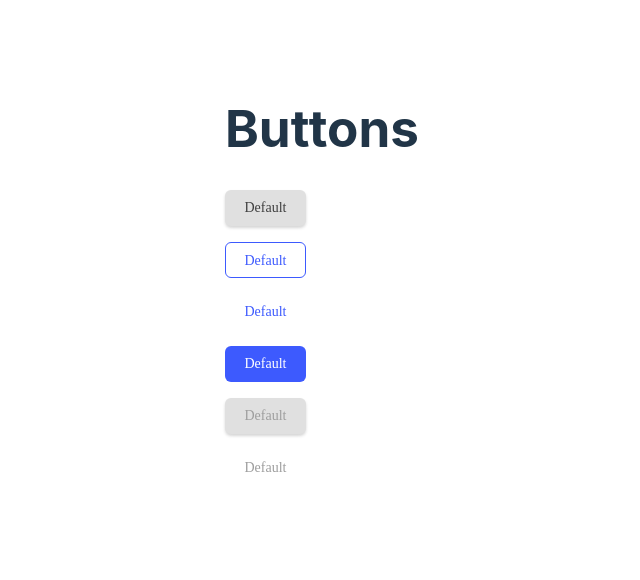
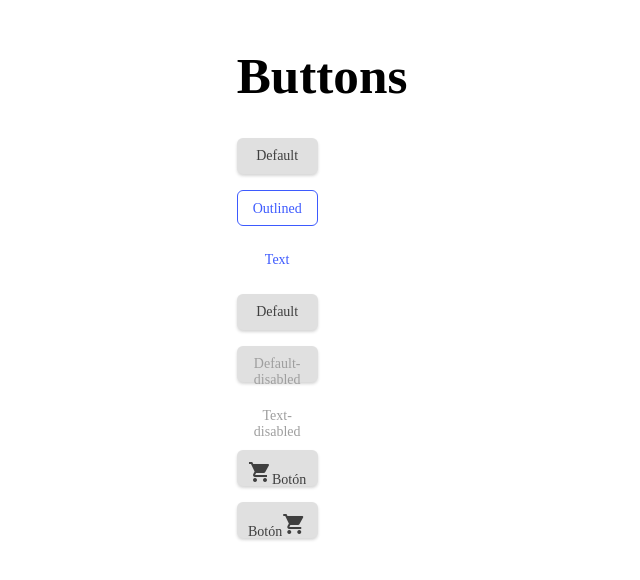
Before and after one commit to SamantaDriuzzi/desafioComponenteBoton, a React (Vite) app in the folder button-component-master/desafioBoton/: page / in a window 1280 px wide. Shown: the part 124-704 px from the top of the page, without its empty margins (318-958 px from the left). Built offline with nearby package versions, Linux system fonts and the light colour scheme.

Commit message:
Correccion de errores de consola

```diff
--- a/button-component-master/desafioBoton/index.html
+++ b/button-component-master/desafioBoton/index.html
@@ -4,6 +4,10 @@
     <meta charset="UTF-8" />
     <link rel="icon" type="image/svg+xml" href="/vite.svg" />
     <meta name="viewport" content="width=device-width, initial-scale=1.0" />
+    <link
+      href="https://fonts.googleapis.com/icon?family=Material+Icons"
+      rel="stylesheet"
+    />
     <title>ChallengeButton</title>
   </head>
   <body>
--- a/button-component-master/desafioBoton/src/App.jsx
+++ b/button-component-master/desafioBoton/src/App.jsx
@@ -7,13 +7,15 @@ function App() {
       <h1>Buttons</h1>
       <div className="container-buttons">
         <Button>Default</Button>
-        <Button variant={"outline"}>Default</Button>
-        <Button variant={"text"}>Default</Button>
-        <Button disableShadow>Default</Button>
-        <Button disabled>Default</Button>
+        <Button variant={"outline"}>Outlined</Button>
+        <Button variant={"text"}>Text</Button>
+        <Button disableshadow>Default</Button>
+        <Button disabled>Default-disabled</Button>
         <Button variant={"text"} disabled>
-          Default
+          Text-disabled
         </Button>
+        <Button startIcon={"local_grocery_store"}>Botón</Button>
+        <Button endIcon={"local_grocery_store"}>Botón</Button>
       </div>
     </>
   );
--- a/button-component-master/desafioBoton/src/component/Button.jsx
+++ b/button-component-master/desafioBoton/src/component/Button.jsx
@@ -1,90 +1,21 @@
 import PropTypes from "prop-types";
-import styled from "styled-components";
+import StyledButton from "./ButtonStyledComponent";
 
-const StyledButton = styled.button`
-  width: 81px;
-  height: 36px;
-  flex-shrink: 0;
-  border-radius: 6px;
-  text-align: center;
-  font-family: "Noto Sans JP";
-  font-size: 14px;
-  font-style: normal;
-  font-weight: 500;
-  line-height: normal;
-  box-sizing: border-box;
-  padding: 10px;
-
-  background-color: ${(props) =>
-    props.variant === "outline"
-      ? "transparent"
-      : props.variant === "text"
-      ? "transparent"
-      : props.disableShadow
-      ? "#3d5afe"
-      : props.disabled
-      ? "#e0e0e0"
-      : props.variant === "text" && props.disabled
-      ? "transparent"
-      : "#e0e0e0"};
-
-  color: ${(props) =>
-    props.variant === "outline"
-      ? "#3d5afe"
-      : props.variant === "text" && !props.disabled
-      ? "#3d5afe"
-      : props.disableShadow
-      ? "#FFF"
-      : props.disabled
-      ? "#9E9E9E"
-      : props.disabled && props.variant === "text"
-      ? "#9E9E9E"
-      : "#3f3f3f"};
-
-  border: ${(props) =>
-    props.variant === "outline" ? "1px solid #3d5afe" : "none"};
-
-  box-shadow: ${(props) =>
-    props.variant === "outline"
-      ? "none"
-      : props.variant === "text"
-      ? "none"
-      : props.disableShadow
-      ? "none"
-      : "0px 2px 3px 0px rgba(51, 51, 51, 0.2)"};
-
-  &:hover,
-  &:focus {
-    background-color: ${(props) =>
-      props.variant === "outline"
-        ? "rgba(41, 98, 255, 0.10)"
-        : props.variant === "text" && !props.disabled
-        ? "rgba(41, 98, 255, 0.10)"
-        : props.variant === "text" && props.disabled
-        ? "transparent"
-        : props.disableShadow
-        ? "#3d5afe"
-        : props.disabled
-        ? "#e0e0e0"
-        : "#aeaeae"};
-  }
-`;
-
-const Button = ({ variant, disabled, disableShadow, children }) => {
+const Button = ({ variant, disabled, children, startIcon, endIcon }) => {
   Button.propTypes = {
     variant: PropTypes.string,
     disabled: PropTypes.bool,
-    disableShadow: PropTypes.bool,
+    disableshadow: PropTypes.bool,
     children: PropTypes.node,
+    startIcon: PropTypes.string,
+    endIcon: PropTypes.string,
   };
 
   return (
-    <StyledButton
-      variant={variant}
-      disabled={disabled}
-      disableShadow={disableShadow}
-    >
+    <StyledButton variant={variant} disabled={disabled} disableshadow>
+      {startIcon && <span className="material-icons">{startIcon}</span>}
       {children}
+      {endIcon && <span className="material-icons">{endIcon}</span>}
     </StyledButton>
   );
 };
--- /dev/null
+++ b/button-component-master/desafioBoton/src/component/ButtonStyledComponent.jsx
@@ -0,0 +1,75 @@
+import styled from "styled-components";
+
+const StyledButton = styled.button`
+  width: 81px;
+  height: 36px;
+  flex-shrink: 0;
+  border-radius: 6px;
+  text-align: center;
+  font-family: "Noto Sans JP";
+  font-size: 14px;
+  font-style: normal;
+  font-weight: 500;
+  line-height: normal;
+  box-sizing: border-box;
+  padding: 10px;
+
+  background-color: ${(props) =>
+    props.variant === "outline"
+      ? "transparent"
+      : props.endIcon
+      ? "#3d5afe"
+      : props.variant === "text"
+      ? "transparent"
+      : props.disableShadow
+      ? "#3d5afe"
+      : props.disabled
+      ? "#e0e0e0"
+      : props.variant === "text" && props.disabled
+      ? "transparent"
+      : "#e0e0e0"};
+
+  color: ${(props) =>
+    props.variant === "outline"
+      ? "#3d5afe"
+      : props.variant === "text" && !props.disabled
+      ? "#3d5afe"
+      : props.disableShadow
+      ? "#FFF"
+      : props.disabled
+      ? "#9E9E9E"
+      : props.disabled && props.variant === "text"
+      ? "#9E9E9E"
+      : props.startIcon
+      ? "#FFF"
+      : "#3f3f3f"};
+
+  border: ${(props) =>
+    props.variant === "outline" ? "1px solid #3d5afe" : "none"};
+
+  box-shadow: ${(props) =>
+    props.variant === "outline"
+      ? "none"
+      : props.variant === "text"
+      ? "none"
+      : props.disableShadow
+      ? "none"
+      : "0px 2px 3px 0px rgba(51, 51, 51, 0.2)"};
+
+  &:hover,
+  &:focus {
+    background-color: ${(props) =>
+      props.variant === "outline"
+        ? "rgba(41, 98, 255, 0.10)"
+        : props.variant === "text" && !props.disabled
+        ? "rgba(41, 98, 255, 0.10)"
+        : props.variant === "text" && props.disabled
+        ? "transparent"
+        : props.disableShadow
+        ? "#3d5afe"
+        : props.disabled
+        ? "#e0e0e0"
+        : "#aeaeae"};
+  }
+`;
+export default StyledButton;
--- a/button-component-master/desafioBoton/src/index.css
+++ b/button-component-master/desafioBoton/src/index.css
@@ -1,12 +1,4 @@
 :root {
-  font-family: Inter, system-ui, Avenir, Helvetica, Arial, sans-serif;
-  line-height: 1.5;
-  font-weight: 400;
-
-  color-scheme: light dark;
-  color: rgba(255, 255, 255, 0.87);
-  background-color: #242424;
-
   font-synthesis: none;
   text-rendering: optimizeLegibility;
   -webkit-font-smoothing: antialiased;
@@ -22,9 +14,9 @@ body {
   min-height: 100vh;
 }
 
-@media (prefers-color-scheme: light) {
+/* @media (prefers-color-scheme: light) {
   :root {
     color: #213547;
     background-color: #ffffff;
   }
-}
+} */
```
